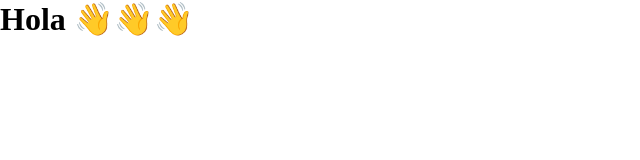
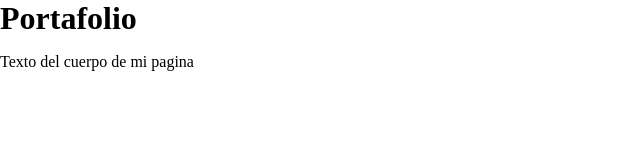
Before and after one commit to Lizimart/portafolio, a plain HTML site: page index.html in a window 1280 px wide. Shown: the whole page, without its empty margins (0-640 px from the left). Drawn offline with Linux system fonts and the light colour scheme.

Commit message:
tipografia final

```diff
--- a/index.html
+++ b/index.html
@@ -7,6 +7,9 @@
     <link rel="stylesheet" href="style.css" />
   </head>
   <body>
-    <h1>Hola 👋👋👋</h1>
+    <h1>Portafolio</h1>
+    <p>
+      Texto del cuerpo de mi pagina
+    </p>
   </body>
 </html>
--- a/style.css
+++ b/style.css
@@ -1,12 +1,30 @@
 /* Tipografía */
 
 @font-face {
-  font-family: "bwmedium";
+  font-family: "BwMedium.woff2";
   src: url("./assets/fonts/BwMedium.woff2") format("woff2");
   font-style: normal;
   font-weight: 400;
 }
-
+@font-face {
+  font-family: "BwBlack.woff2";
+  src: url("./assets/fonts/BwMedium.woff2") format("woff2");
+  font-style: normal;
+  font-weight: 400;
+}
+@font-face {
+  font-family: "BwRegular.woff2";
+  src: url("./assets/fonts/BwMedium.woff2") format("woff2");
+  font-style: normal;
+  font-weight: 400;
+}
+}
+@font-face {
+  font-family: "GBook.woff2";
+  src: url("./assets/fonts/GBook.woff2") format("woff2");
+  font-style: normal;
+  font-weight: 400;
+}
 /****************************************
 *    Variables
 *****************************************/
@@ -88,7 +106,17 @@ html {
   height: 100%;
   font-family: "bwmedium";
 }
+body {
+  font-family: "Gotham";
+}
 
+h1,
+h2,
+h3,
+h4,
+h5 {
+  font-family: "BwMedium.woff2";
+}
 /****************************************
 *    Componentes
 *****************************************/
```
Also changed, not shown: assets/fonts/BwBlack.woff2 (added), assets/fonts/BwRegular.woff2 (added), assets/fonts/GBook.woff2 (added).
